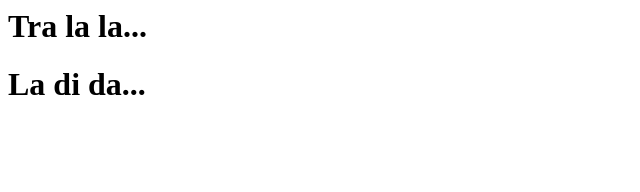
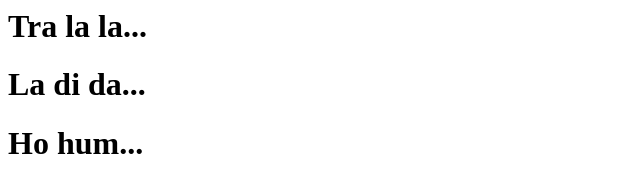
Before and after one commit to carlofazioli/website, a plain HTML site: page index.html in a window 1280 px wide. Shown: the whole page, without its empty margins (0-640 px from the left). Drawn offline with Linux system fonts and the light colour scheme.

Commit message:
Updated index

```diff
--- a/index.html
+++ b/index.html
@@ -5,5 +5,6 @@
   <body>
     <h1>Tra la la...</h1>
     <h1>La di da...</h1>
+    <h1>Ho hum...</h1>
   </body>
 </html>
```
